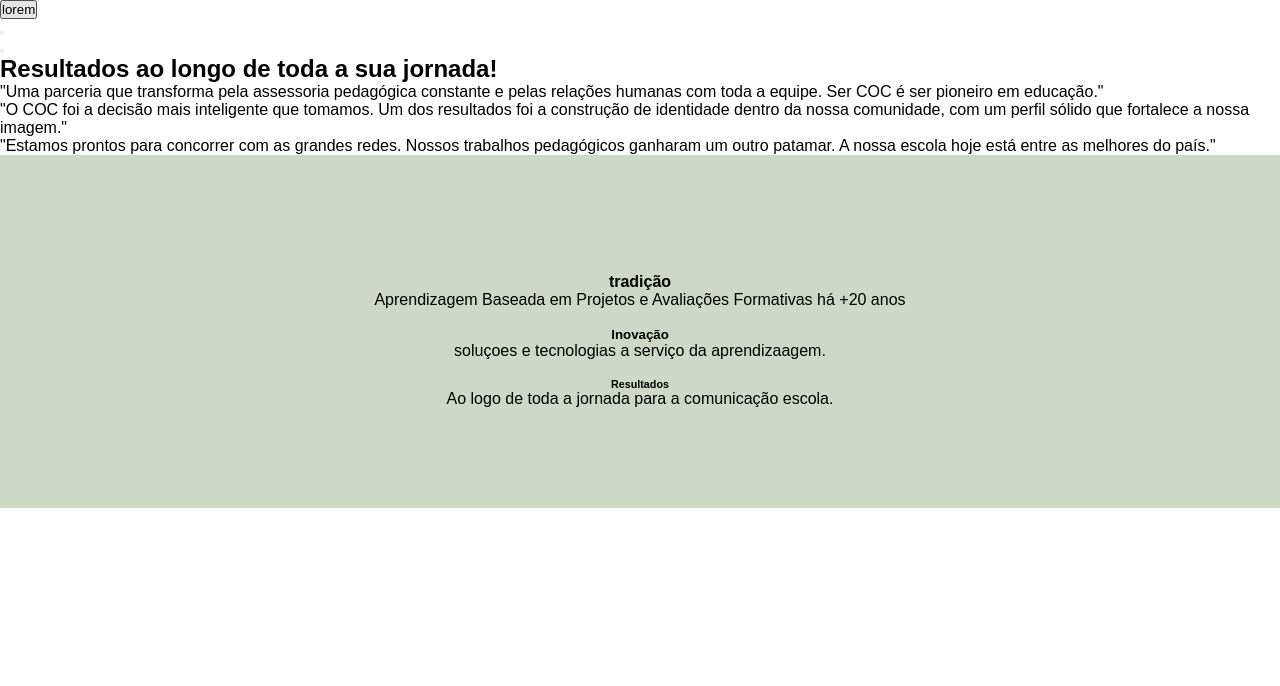
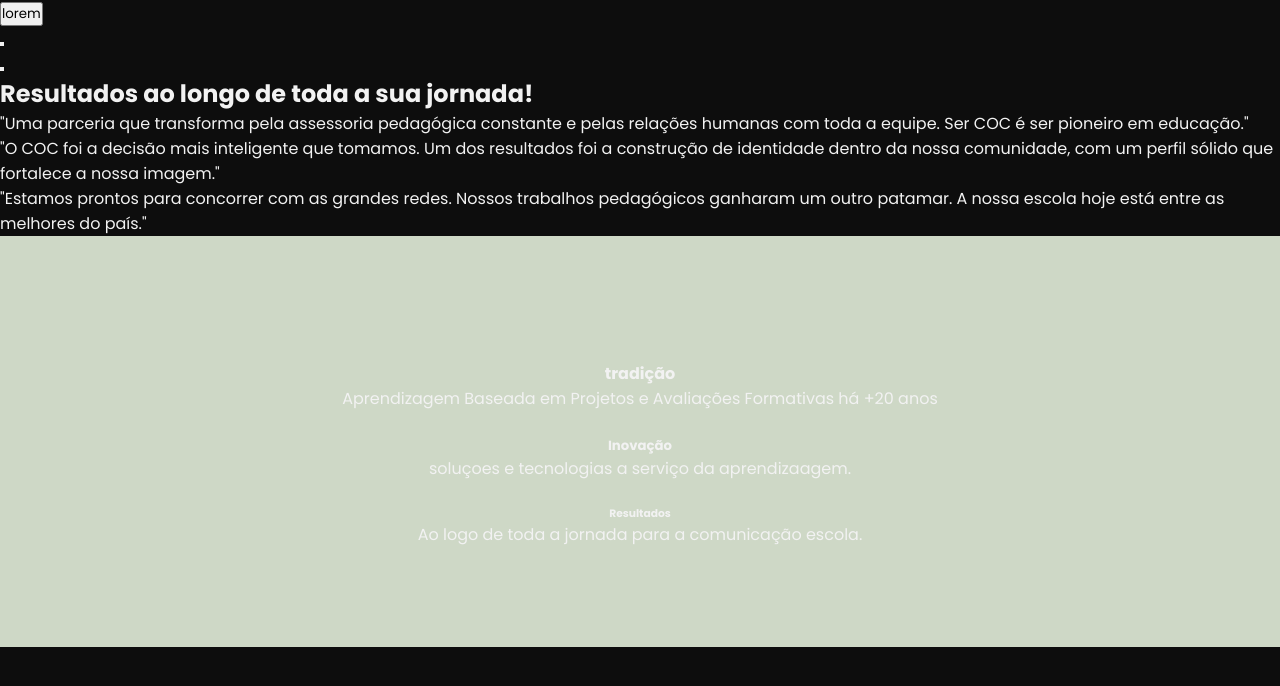
Before and after one commit to ChristianMoreira98/TCC---Digital-Class, a plain HTML site: page index.html in a window 1280 px wide. Drawn offline with Linux system fonts and the light colour scheme.

Commit message:
0311-Sábado
Organizando a paleta de cores, adicionando fonte (Poppins) e organizando descrição de cada função na estilização.

```diff
--- a/style.css
+++ b/style.css
@@ -1,44 +1,64 @@
+@import url('https://fonts.googleapis.com/css2?family=Poppins:ital,wght@0,100;0,200;0,300;0,400;0,500;0,600;0,700;0,800;0,900;1,100;1,200;1,300;1,400;1,500;1,600;1,700;1,800;1,900&display=swap');
+/* Fonte */
+
+:root{
+  --bluew: #91D7F2;
+  --cream: #F2F0EB;
+  --white: #F2F2F2;
+  --gray: #2F3240;
+  --grayb: #262626;
+  --black: #0D0D0D;
+  --purple: #9430BF;
+  --purples: #643DF2;
+  --red: #F20519;
+  --yellow: #F2CB05;
+  --green: #55D976;
+}
+/* Paleta de cores */
+
 *{
-    margin: 0;
-    padding: 0;
-    font-family: Arial, Helvetica, sans-serif;
-    list-style: none;
-    text-decoration: none;
-    box-sizing: border-box;
+  margin: 0;
+  padding: 0;
+  font-family: Poppins;
+  box-sizing: border-box;
 }
+/* Resetando a página */
 
 html{
   width: 100%;
   height: 100vh;
 }
+/* Usando 100% de cada área do site */
 
+body{
+  background-color: var(--black);
+  color: var(--white);
+}
+/* Configurando cores padrões */
 
-
-
-
-
-footer {
+footer{
   padding: 100px;
   background-color: rgb(206, 216, 198);
   text-align: center;
 }
+/* Rodapé do site */
 
-.div-digital {
+.div-digital{
   display: flex;
   justify-content: space-between;
 }
 
-.div-digital p {
+.div-digital p{
   text-align: center;
    color: rgb(0, 0, 0);
    font-size: 1.8;
 }
 
-.div-i hr {
+.div-i hr{
   margin-top: 10px;
 }
 
-.div-i i {
+.div-i i{
   margin-top: 1em;
   margin: 2rem;
   color: rgb(4, 175, 167);
@@ -46,7 +66,7 @@ footer {
   font-weight: 800;
 }
 
-.div-i i:hover {
+.div-i i:hover{
   color: rgb(207, 5, 106);
   transition: 0.9s;
 }
```
